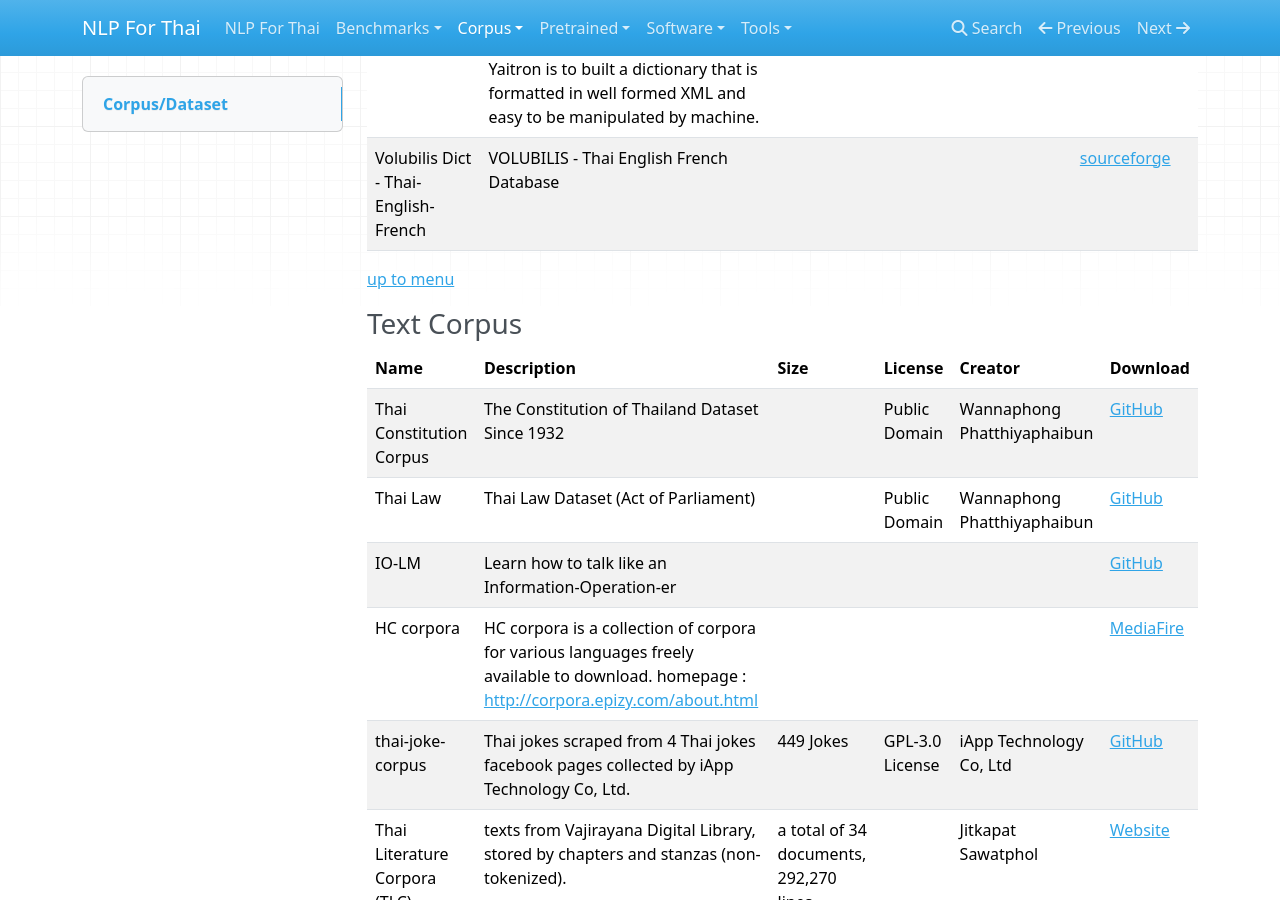
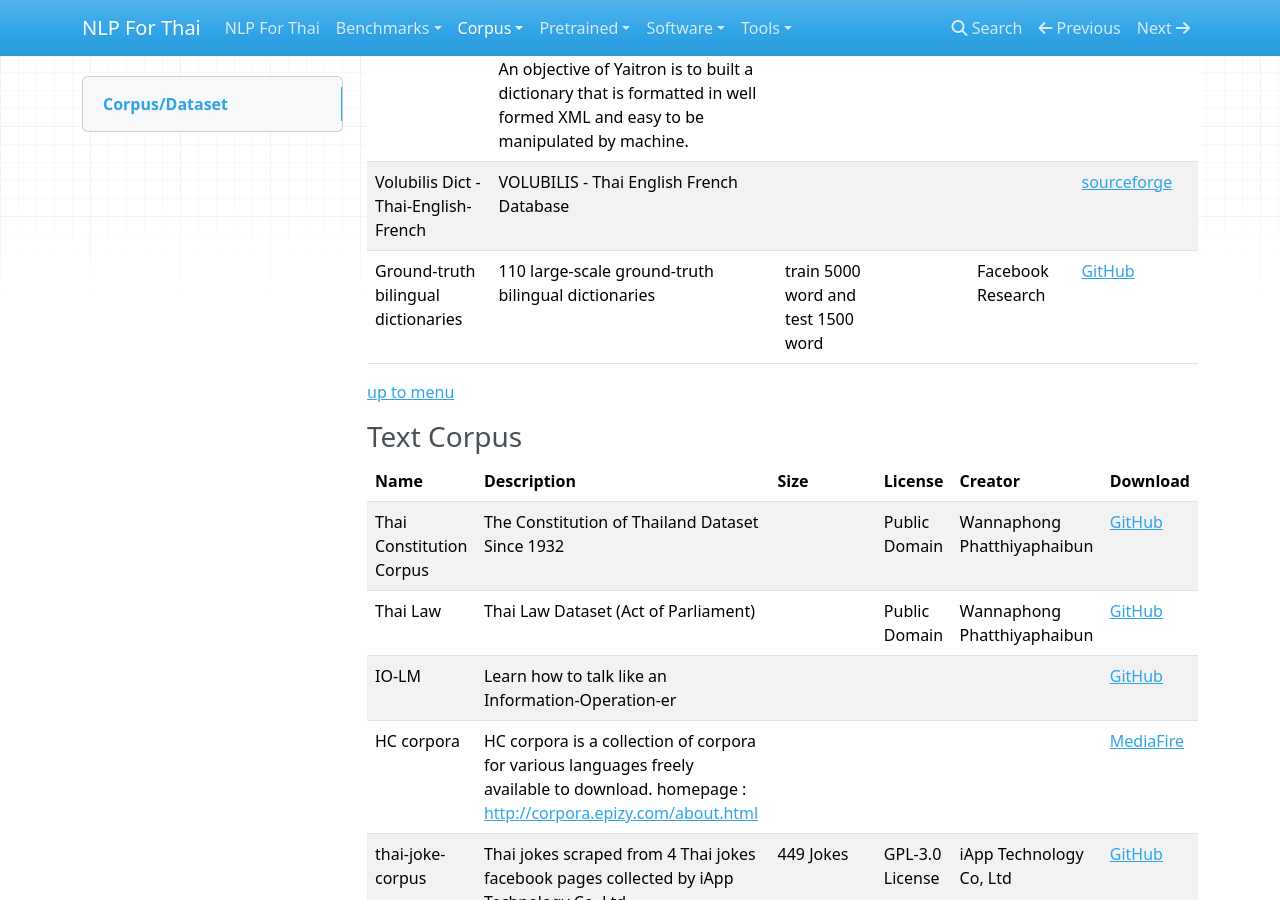
Before and after one commit to PyThaiNLP/nlpforthai.com, an MkDocs documentation site: the page built from docs/corpus/index.md, in a window 1280 px wide and 900 px high, scrolled down 9264 px. Built offline with MkDocs 1.6.1, drawn with Linux system fonts in a browser that asks for light colours; nearby versions of some CDN libraries.

Commit message:
Add Ground-truth bilingual dictionaries

```diff
--- a/docs/corpus/index.md
+++ b/docs/corpus/index.md
@@ -166,11 +166,12 @@
 
 ### Dictionaries
 
-| Name                                 | Description                                                  | Size                      | License          | Creator       | Download                                                     |
-| ------------------------------------ | ------------------------------------------------------------ | ------------------------- | ---------------- | ------------- | ------------------------------------------------------------ |
-| LEXiTRON                             | Thai<->English Dictionary                                    | Thai-English 83,000 words | CC BY-SA-NC 3.0  | NECTEC        | [aiforthai](https://aiforthai.in.th/corpus.php) (registration required) |
-| Yaitron                              | Yaitron English-Thai and Thai-English dictionary based on LEXiTRON created since May 2006. An objective of Yaitron is to built a dictionary that is formatted in well formed XML and easy to be manipulated by machine. |                           | LEXiTRON License | Vee Satayamas | [GitHub](https://github.com/veer66/Yaitron)                  |
-| Volubilis Dict - Thai-English-French | VOLUBILIS - Thai English French Database                     |                           |                  |               | [sourceforge](https://sourceforge.net/projects/belisan/)     |
+| Name                                 | Description                                                  | Size                                | License          | Creator           | Download                                                     |
+| ------------------------------------ | ------------------------------------------------------------ | ----------------------------------- | ---------------- | ----------------- | ------------------------------------------------------------ |
+| LEXiTRON                             | Thai<->English Dictionary                                    | Thai-English 83,000 words           | CC BY-SA-NC 3.0  | NECTEC            | [aiforthai](https://aiforthai.in.th/corpus.php) (registration required) |
+| Yaitron                              | Yaitron English-Thai and Thai-English dictionary based on LEXiTRON created since May 2006. An objective of Yaitron is to built a dictionary that is formatted in well formed XML and easy to be manipulated by machine. |                                     | LEXiTRON License | Vee Satayamas     | [GitHub](https://github.com/veer66/Yaitron)                  |
+| Volubilis Dict - Thai-English-French | VOLUBILIS - Thai English French Database                     |                                     |                  |                   | [sourceforge](https://sourceforge.net/projects/belisan/)     |
+| Ground-truth bilingual dictionaries  | 110 large-scale ground-truth bilingual dictionaries          | train 5000 word and  test 1500 word |                  | Facebook Research | [GitHub](https://github.com/facebookresearch/MUSE)           |
 
 [up to menu](#corpusdataset)
 
```
